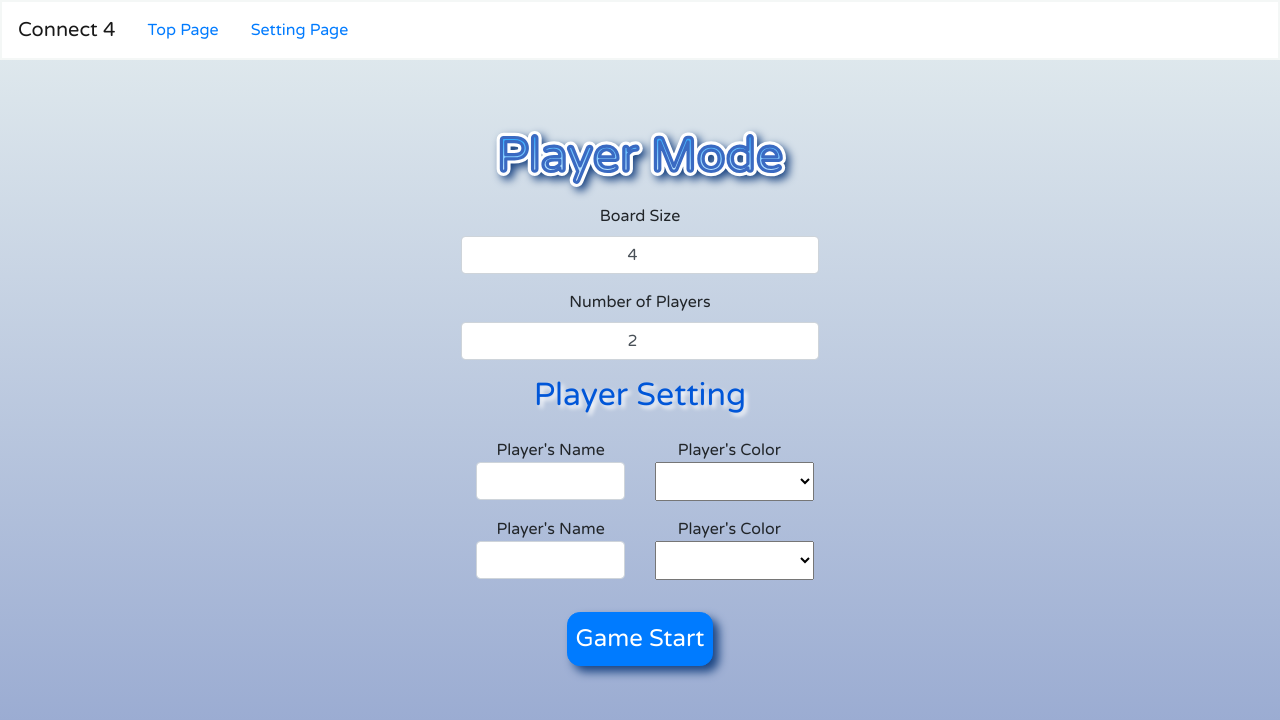
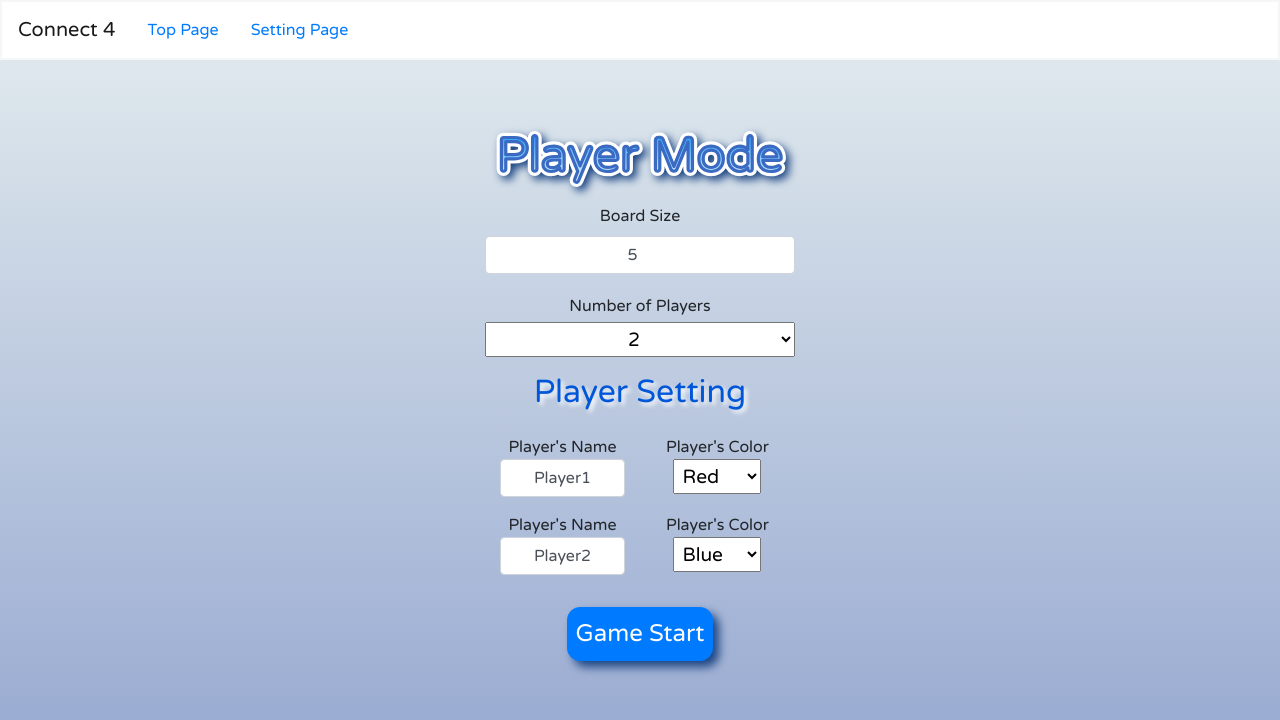
Before and after one commit to Recursion-TeamE/Connect4, a Vue app: page /setting/playerMode in a window 1280 px wide. Shown: the top 720 px of the page. Built offline with nearby package versions, Linux system fonts and the light colour scheme.

Commit message:
色々 - ボールが落下している間はボタンをdisableにする処理 - Number of Playersをradioからselectに変更 - Player's Colorで選択済みの色を選択できないようにする処理 - ボールの色を2色追加 - Board Sizeの上限を設定

```diff
--- a/src/components/BallSetters.vue
+++ b/src/components/BallSetters.vue
@@ -12,6 +12,7 @@
             btn btn-primary
           "
           @click="setBall(colIndex, currentPlayer.color)"
+          :disabled="isDropping"
         >
           <font-awesome-layers class="fa-2x pb-1">
             <font-awesome-icon icon="angle-down" />
@@ -30,7 +31,7 @@ export default {
     return {};
   },
   computed: {
-    ...mapState(["board", "currentPlayer"]),
+    ...mapState(["board", "currentPlayer", "isDropping"]),
   },
   methods: {
     setBall: function (colIndex, color) {
--- a/src/main.js
+++ b/src/main.js
@@ -22,10 +22,7 @@ const app = new Vue({
 	store,
 	router,
 	methods: {
-    setBoard: function(boardLength) {
-      this.$store.dispatch("setBoard", { boardLength: boardLength });
-    },
-    setPlayers: function(players) {
+		setPlayers: function (players) {
 			this.$store.dispatch("setPlayers", { players: players });
 		},
 	},
@@ -40,4 +37,4 @@ const p3 = new Player("p3", ballColor.blue);
 const players = [p1, p2, p3];
 
 app.setPlayers(players);
-app.setBoard(5);
+// app.setBoard(5);
--- a/src/store/index.js
+++ b/src/store/index.js
@@ -14,6 +14,7 @@ export default new Vuex.Store({
 		board: [],
 		lastBallPosition: {},
 		isFullyEnterd: false,
+		isDropping: false,
 	},
 	mutations: mutations,
 	actions: actions,
--- a/src/views/PlayerMode.vue
+++ b/src/views/PlayerMode.vue
@@ -13,35 +13,75 @@
       <div class="svg-container mb-4">
         <PlayerModeSVG class="svg-text" />
       </div>
-      <form class="d-flex flex-column align-items-center">
+      <form
+        class="d-flex flex-column align-items-center"
+      >
+        <p v-if="errors.length">
+          <b>Please correct the following error(s):</b>
+          <ul>
+            <li v-for="(error,index) in errors" :key="index">{{ error }}</li>
+          </ul>
+        </p>
         <div class="col-10 col-sm-8 mt-5">
           <label for="boardSize" class="form-label">Board Size</label>
           <input
-            @change="changeBoardSize($event)"
+            @change="setBoard($event)"
             type="number"
-            min="4"
-            value="4"
+            min="5"
+            max="8"
+            value="5"
             class="form-control text-center"
             id="boardSize"
           />
         </div>
         <div class="col-10 col-sm-8 mt-3">
-          <label class="form-label">Number of Players</label>
-          <input
-            @change="changeNumberOfPlayers($event)"
-            type="number"
-            min="2"
-            max="4"
-            value="2"
-            class="form-control text-center"
-          />
+			<label  for="numberOfPlayers" class="form-check-label p-1">Number of Players</label
+            >
+            <select class="form-select p-1 col-12 text-center" id="numberOfPlayers" @change="initializeUser($event)" v-model="numberOfPlayers"
+            >
+				<option v-for="(option, index) in options" :key="index">{{ option.text }}</option>
+            </select>
+          <!-- <div class="form-check form-check-inline">
+            <input
+              @click="getNumberOfPlayers($event)" @change="initializeUser($event)"
+              class="form-check-input"
+              type="radio"
+              name="inlineRadioOptions"
+              id="inlineRadio1"
+              value="2"
+              checked
+            />
+            <label class="form-check-label" for="inlineRadio1">2</label>
+          </div>
+          <div class="form-check form-check-inline">
+            <input
+              @click="getNumberOfPlayers($event)" @change="initializeUser($event)"
+              class="form-check-input"
+              type="radio"
+              name="inlineRadioOptions"
+              id="inlineRadio2"
+              value="3"
+            />
+            <label class="form-check-label" for="inlineRadio2">3</label>
+          </div>
+          <div class="form-check form-check-inline">
+            <input
+              @click="getNumberOfPlayers($event)" @change="initializeUser($event)"
+              class="form-check-input"
+              type="radio"
+              name="inlineRadioOptions"
+              id="inlineRadio3"
+              value="4"
+            />
+            <label class="form-check-label" for="inlineRadio3">4</label>
+          </div> -->
         </div>
         <div class="my-3">
           <h2>Player Setting</h2>
         </div>
         <div
           v-for="(player, index) in players"
-          v-bind:key="player.index"
+          :key="player.index"
           class="d-flex justify-content-around col-12 col-sm-8 mb-3"
         >
           <div class="col-6">
@@ -65,22 +105,20 @@
               aria-label="Default select example"
               id="playersColer"
             >
-              <option value="???" selected>Coose Color</option>
-              <option value="Red" :disabled="isRedSelected">Red</option>
-              <option value="Blue" :disabled="isBlueSelected">Blue</option>
-              <option value="Yellow" :disabled="isYellowSelected">
+              <option value="red" :disabled="isRedSelected">Red</option>
+              <option value="blue" :disabled="isBlueSelected">Blue</option>
+              <option value="yellow" :disabled="isYellowSelected">
                 Yellow
               </option>
-              <option value="Green" :disabled="isGreenSelected">Green</option>
+              <option value="green" :disabled="isGreenSelected">Green</option>
+              <option value="pink" :disabled="isPinkSelected">Pink</option>
+              <option value="cyan" :disabled="isCyanSelected">Cyan</option>
             </select>
           </div>
         </div>
         <div>
           <router-link to="/setting/playerMode/game">
-            <button
-              class="btn btn-primary mt-3"
-              @click="checkUnsubmittedItems(players)"
-            >
+            <button type="submit" class="btn btn-primary mt-3">
               Game Start
             </button>
           </router-link>
@@ -99,36 +137,77 @@ export default {
   data() {
     return {
       boardSize: 5,
-      numberOfPlayers: 4,
-      players: [new Player(), new Player()],
-      selectedColors: ["???", "???", "???", "???"],
-      isRedSelected: false,
-      isBlueSelected: false,
+      numberOfPlayers: 2,
+      options: [
+        { value: 2, text: "2" },
+        { value: 3, text: "3" },
+        { value: 4, text: "4" },
+      ],
+      players: [new Player("Player1", "red"), new Player("Player2", "blue")],
+      colorSelection: ["red", "blue", "yellow", "green", "pink", "cyan"],
+      selectedColors: ["red", "blue", "???", "???"],
+      isRedSelected: true,
+      isBlueSelected: true,
       isYellowSelected: false,
       isGreenSelected: false,
+      isPinkSelected: false,
+      isCyanSelected: false,
+      errors: [],
     };
   },
   components: {
     PlayerModeSVG,
   },
-  computed: mapState(["isFullyEnterd"]),
+  computed: mapState(["isFullyEnterd", ""]),
   methods: {
-    changeBoardSize: function (e) {
+    initializeUser: function (e) {
+      this.numberOfPlayers = e.target.value;
+      this.players = [];
+      console.log(e.target.value);
+      for (let i = 0; i < this.numberOfPlayers; i++) {
+        this.players.push(new Player(`Player${i + 1}`, this.colorSelection[i]));
+      }
+
+      switch (this.numberOfPlayers) {
+        case "2":
+          this.selectedColors = ["red", "blue", "???", "???"];
+          this.isRedSelected = true;
+          this.isBlueSelected = true;
+          this.isYellowSelected = false;
+          this.isGreenSelected = false;
+          this.isPinkSelected = false;
+          this.isCyanSelected = false;
+          break;
+        case "3":
+          this.selectedColors = ["red", "blue", "yellow", "???"];
+          this.isRedSelected = true;
+          this.isBlueSelected = true;
+          this.isYellowSelected = true;
+          this.isGreenSelected = false;
+          this.isPinkSelected = false;
+          this.isCyanSelected = false;
+          break;
+        case "4":
+          this.selectedColors = ["red", "blue", "yellow", "green"];
+          this.isRedSelected = true;
+          this.isBlueSelected = true;
+          this.isYellowSelected = true;
+          this.isGreenSelected = true;
+          this.isPinkSelected = false;
+          this.isCyanSelected = false;
+          break;
+      }
+    },
+    setBoard: function (e) {
       this.boardSize = e.target.value;
+      this.$store.dispatch("setBoard", this.boardSize);
+    },
+    getNumberOfPlayers: function (e) {
+      this.numberOfPlayers = e.target.value;
+      this.players = [];
 
-      if (this.boardSize < 4) alert("Please enter a number greater than 3.");
-    },
-    changeNumberOfPlayers: function (e) {
-      this.numberOfPlayers = e.target.value;
-
-      if (this.numberOfPlayers < 2 || this.numberOfPlayers > 4)
-        alert("Please enter a number from 2 to 4.");
-      else {
-        if (this.numberOfPlayers > this.players.length) {
-          this.players.push(new Player());
-        } else if (this.numberOfPlayers < this.players.length) {
-          this.players.pop();
-        }
+      for (let i = 0; i < this.numberOfPlayers; i++) {
+        this.players.push(new Player());
       }
     },
     test() {
@@ -137,45 +216,60 @@ export default {
     setTimer() {},
     changeColorItems: function (index, color) {
       switch (this.selectedColors[index]) {
-        case "Red":
-          this.isRedSelected = false;
+        case "red":
+          this.isRedSelected = !this.isRedSelected;
           break;
-        case "Blue":
-          this.isBlueSelected = false;
+        case "blue":
+          this.isBlueSelected = !this.isBlueSelected;
           break;
-        case "Yellow":
-          this.isYellowSelected = false;
+        case "yellow":
+          this.isYellowSelected = !this.isYellowSelected;
           break;
-        case "Green":
-          this.isGreenSelected = false;
+        case "green":
+          this.isGreenSelected = !this.isGreenSelected;
+          break;
+        case "pink":
+          this.isPinkSelected = !this.isPinkSelected;
+          break;
+        case "cyan":
+          this.isCyanSelected = !this.isCyanSelected;
+          break;
+        case "???":
           break;
       }
 
       switch (color) {
-        case "Red":
+        case "red":
           this.isRedSelected = true;
-          this.selectedColors[index] = "Red";
-          this.player.color = "Red";
+          this.selectedColors[index] = "red";
+          this.player.color = "red";
           break;
-        case "Blue":
+        case "blue":
           this.isBlueSelected = true;
-          this.selectedColors[index] = "Blue";
-          this.player.color = "Blue";
+          this.selectedColors[index] = "blue";
+          this.player.color = "blue";
           break;
-        case "Yellow":
+        case "yellow":
           this.isYellowSelected = true;
-          this.selectedColors[index] = "Yellow";
-          this.player.color = "Yellow";
+          this.selectedColors[index] = "yellow";
+          this.player.color = "yellow";
           break;
-        case "Green":
+        case "green":
           this.isGreenSelected = true;
-          this.selectedColors[index] = "Green";
-          this.player.color = "Green";
+          this.selectedColors[index] = "green";
+          this.player.color = "green";
+          break;
+        case "pink":
+          this.isPinkSelected = true;
+          this.selectedColors[index] = "pink";
+          this.player.color = "pink";
+          break;
+        case "cyan":
+          this.isCyanSelected = true;
+          this.selectedColors[index] = "cyan";
+          this.player.color = "cyan";
           break;
       }
-    },
-    checkUnsubmittedItems: function (players) {
-      this.$store.dispatch("checkUnsubmittedItems", { players: players });
     },
   },
 };
@@ -201,7 +295,7 @@ h2 {
 }
 
 .form-select {
-  font-size: 1.4rem;
+  font-size: 1.2rem;
 }
 
 @media screen and (max-width: 375px) {
```
Also changed, not shown: src/config.js (+88 -36 lines), src/store/mutation.js (+5 -2 lines), src/assets/images/ball-cyan.min.svg (added), src/assets/images/ball-magenta.min.svg (added). Lines whose indentation alone changed are shown as unchanged.
